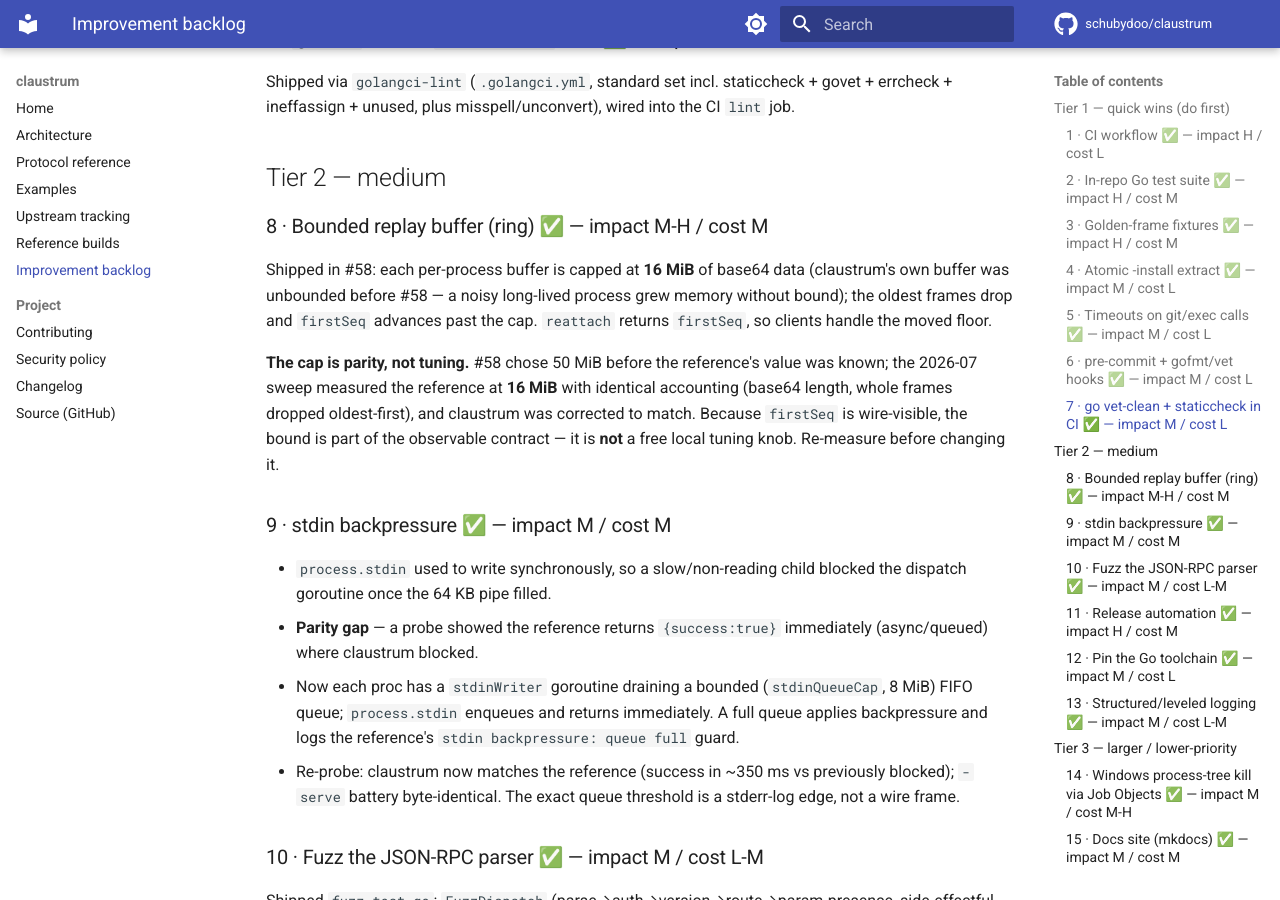
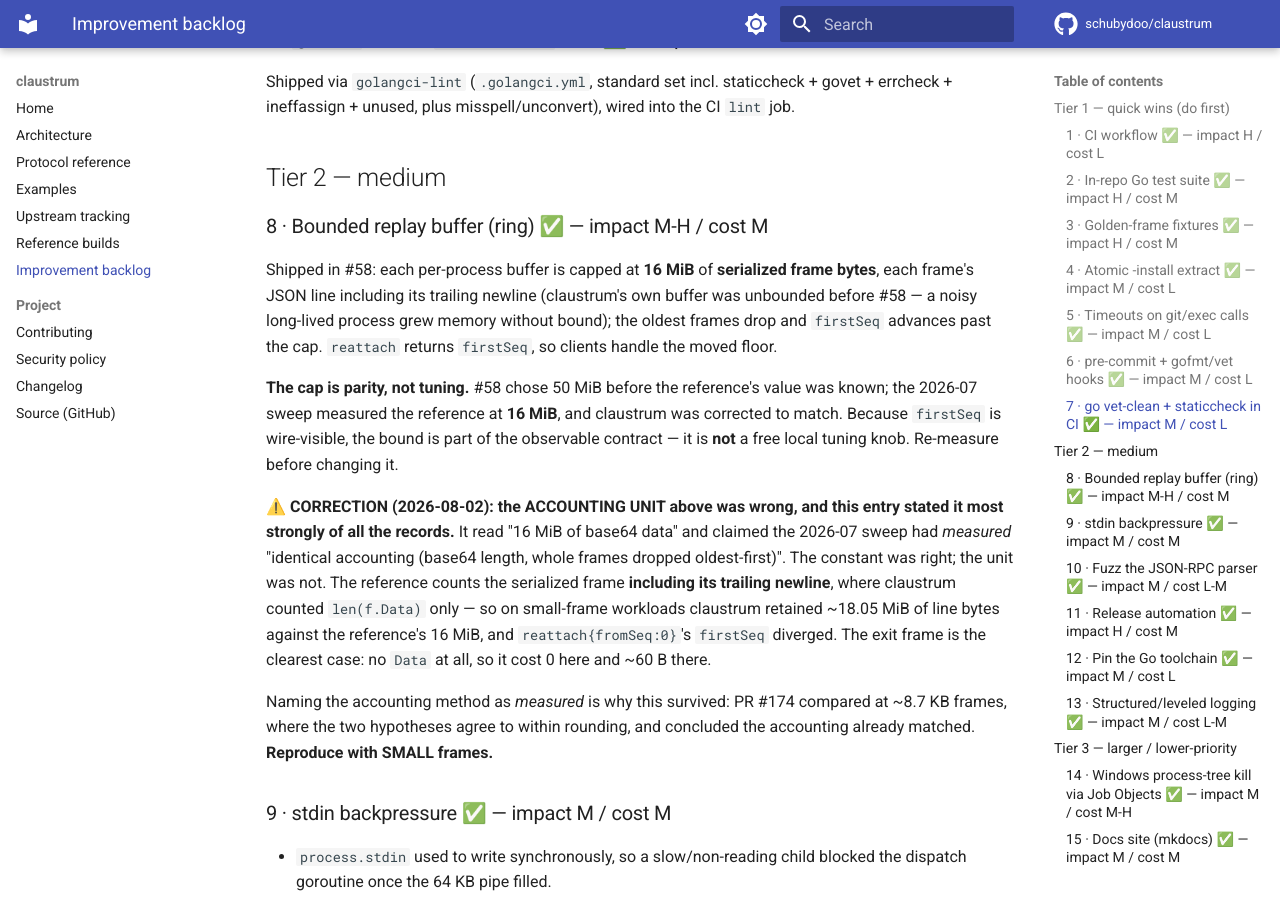
Before and after one commit to schubydoo/claustrum, an MkDocs documentation site: the page built from docs/IMPROVEMENTS.md, in a window 1280 px wide and 900 px high, scrolled down 1906 px. Built offline with MkDocs 1.6.1 and Material for MkDocs 9.7.7, drawn with Linux system fonts in a browser that asks for light colours; comment, search, counter and statistics services are not loaded.

Commit message:
docs: correct the last record still stating the base64 accounting unit
IMPROVEMENTS.md #8 carried the strongest surviving form of the refuted claim —
it named the accounting method as measured, which is why the wrong unit
survived a sweep. Corrected with the same CORRECTION treatment the other
records got, including why #174's 8.7 KB fixture could not see it.

Also: the defaultBufferCap summary line still stated the old unit, the
sole-over-cap test still carried payload arithmetic, the emit comment now
says the critical section grew, and the newline argument now credits the
control arm rather than a noise floor inferred from two runs.

Co-Authored-By: Claude Opus 5 (1M context) <noreply@anthropic.com>

```diff
--- a/docs/IMPROVEMENTS.md
+++ b/docs/IMPROVEMENTS.md
@@ -91,17 +91,31 @@ the CI `lint` job.
 
 ### 8 · Bounded replay buffer (ring) ✅ — impact M-H / cost M
 
-Shipped in #58: each per-process buffer is capped at **16 MiB** of base64 data
-(claustrum's own buffer was unbounded before #58 — a noisy long-lived process
-grew memory without bound); the oldest frames drop and `firstSeq` advances past
-the cap. `reattach` returns `firstSeq`, so clients handle the moved floor.
+Shipped in #58: each per-process buffer is capped at **16 MiB** of **serialized
+frame bytes**, each frame's JSON line including its trailing newline (claustrum's
+own buffer was unbounded before #58 — a noisy long-lived process grew memory
+without bound); the oldest frames drop and `firstSeq` advances past the cap.
+`reattach` returns `firstSeq`, so clients handle the moved floor.
 
 **The cap is parity, not tuning.** #58 chose 50 MiB before the reference's value
-was known; the 2026-07 sweep measured the reference at **16 MiB** with identical
-accounting (base64 length, whole frames dropped oldest-first), and claustrum was
-corrected to match. Because `firstSeq` is wire-visible, the bound is part of the
-observable contract — it is **not** a free local tuning knob. Re-measure before
-changing it.
+was known; the 2026-07 sweep measured the reference at **16 MiB**, and claustrum
+was corrected to match. Because `firstSeq` is wire-visible, the bound is part of
+the observable contract — it is **not** a free local tuning knob. Re-measure
+before changing it.
+
+⚠️ **CORRECTION (2026-08-02): the ACCOUNTING UNIT above was wrong, and this entry
+stated it most strongly of all the records.** It read "16 MiB of base64 data" and
+claimed the 2026-07 sweep had *measured* "identical accounting (base64 length,
+whole frames dropped oldest-first)". The constant was right; the unit was not.
+The reference counts the serialized frame **including its trailing newline**,
+where claustrum counted `len(f.Data)` only — so on small-frame workloads
+claustrum retained ~18.05 MiB of line bytes against the reference's 16 MiB, and
+`reattach{fromSeq:0}`'s `firstSeq` diverged. The exit frame is the clearest case:
+no `Data` at all, so it cost 0 here and ~60 B there.
+
+Naming the accounting method as *measured* is why this survived: PR #174 compared
+at ~8.7 KB frames, where the two hypotheses agree to within rounding, and
+concluded the accounting already matched. **Reproduce with SMALL frames.**
 
 ### 9 · stdin backpressure ✅ — impact M / cost M
 
```
Also changed, not shown: docs/PROTOCOL.md (+3 -3 lines), 2 other files.
